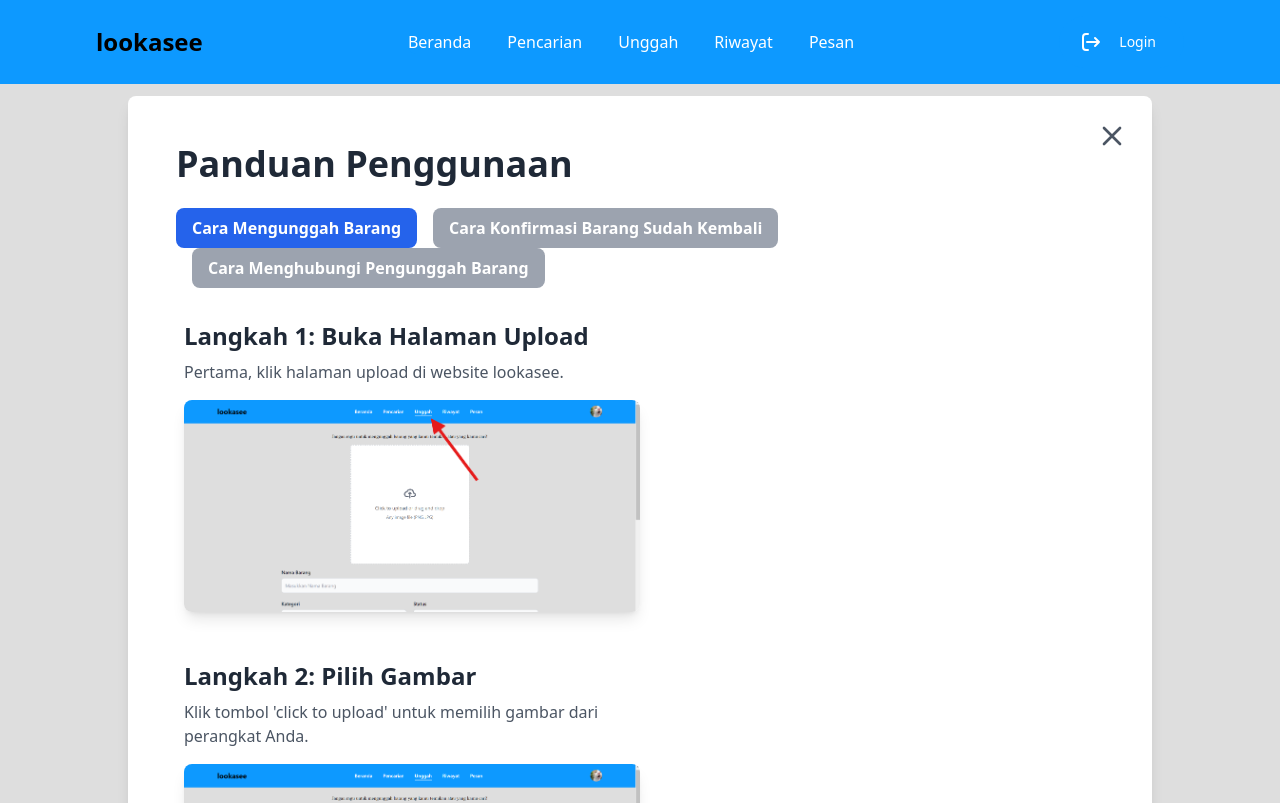
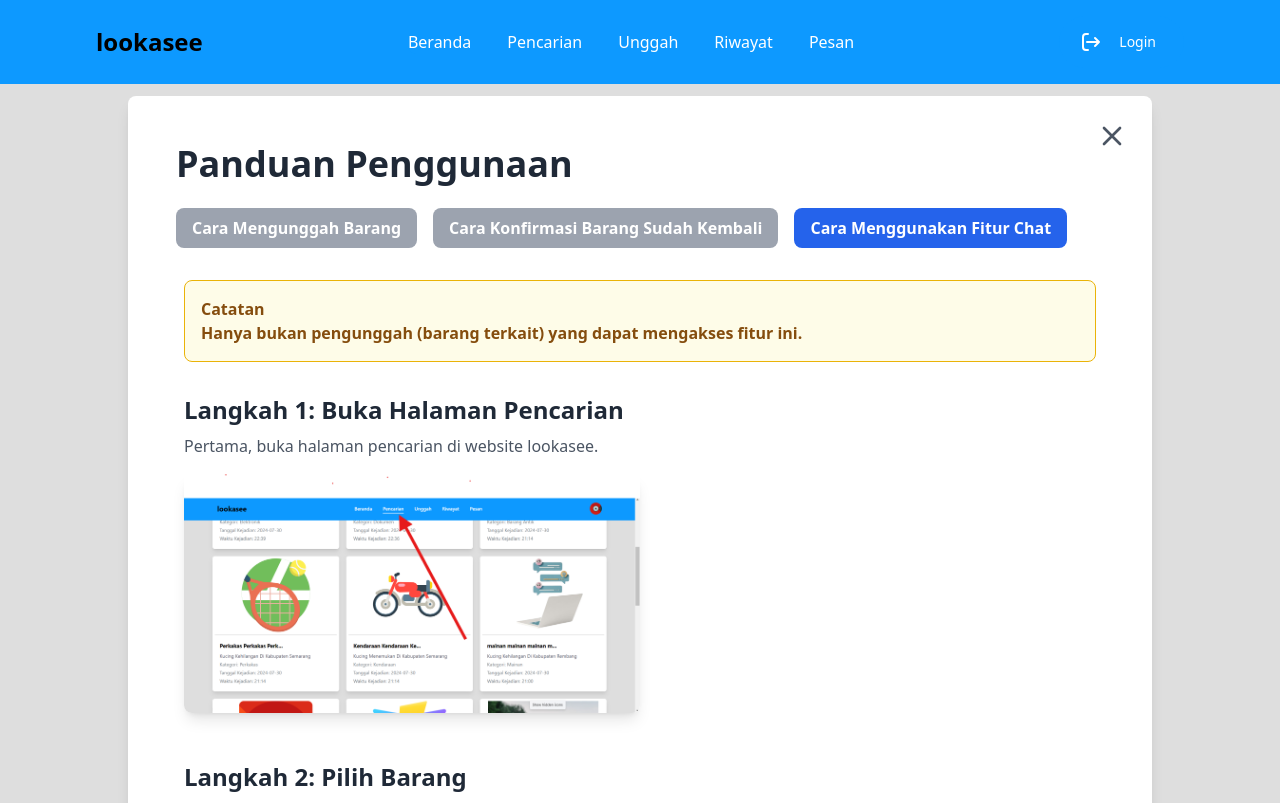
Before and after one commit to Atria23/lookasee, a React (Vite) app: page /userguide in a window 1280 px wide. Shown: the top 803 px of the page. Built offline with nearby package versions, Linux system fonts and the light colour scheme.

Commit message:
edit link to user guide chat

```diff
--- a/src/App.jsx
+++ b/src/App.jsx
@@ -51,6 +51,7 @@ function App() {
           <Route path="/resetpassword" element={<ResetPassword/>} />
           <Route path="/resetpassword" element={<fetch/>} />
           <Route path="/userguide" element={<UserGuide/>} />
+          <Route path="/userguide" element={<UserGuide selectedGuide="chat" />} />
           <Route path="/aboutus" element={<AboutUs/>} />
 
 
--- a/src/Components/chat/ChatList.jsx
+++ b/src/Components/chat/ChatList.jsx
@@ -72,7 +72,7 @@ export const ChatList = ({ messages, contacts, setSelectedChat }) => {
       ) : (
         <div className="p-2 text-gray-600 cursor-pointer">Tidak ada kontak yang ditemukan <br /> Silahkan mulai percakapan
           <p className="mb-4 text-utama">
-            <a onClick={() => navigate("/userguide")} className="hover:underline">Cara Penggunaan</a>
+            <a onClick={() => navigate("/userguide")} className="hover:underline">Cara Menggunakan Fitur Chat</a>
           </p></div>
 
       )}
--- a/src/Components/common/UserGuide.jsx
+++ b/src/Components/common/UserGuide.jsx
@@ -60,7 +60,7 @@ function CloseIcon() {
 }
 
 function UserGuide() {
-  const [selectedGuide, setSelectedGuide] = useState('upload');
+  const [selectedGuide, setSelectedGuide] = useState('chat');
   const navigate = useNavigate();
 
   const uploadSteps = [
@@ -207,7 +207,7 @@ function UserGuide() {
           selectedGuide === 'chat' ? 'bg-blue-600' : 'bg-gray-400'
         }`}
       >
-        Cara Menghubungi Pengunggah Barang
+        Cara Menggunakan Fitur Chat
       </button>
     </div>
 
```
